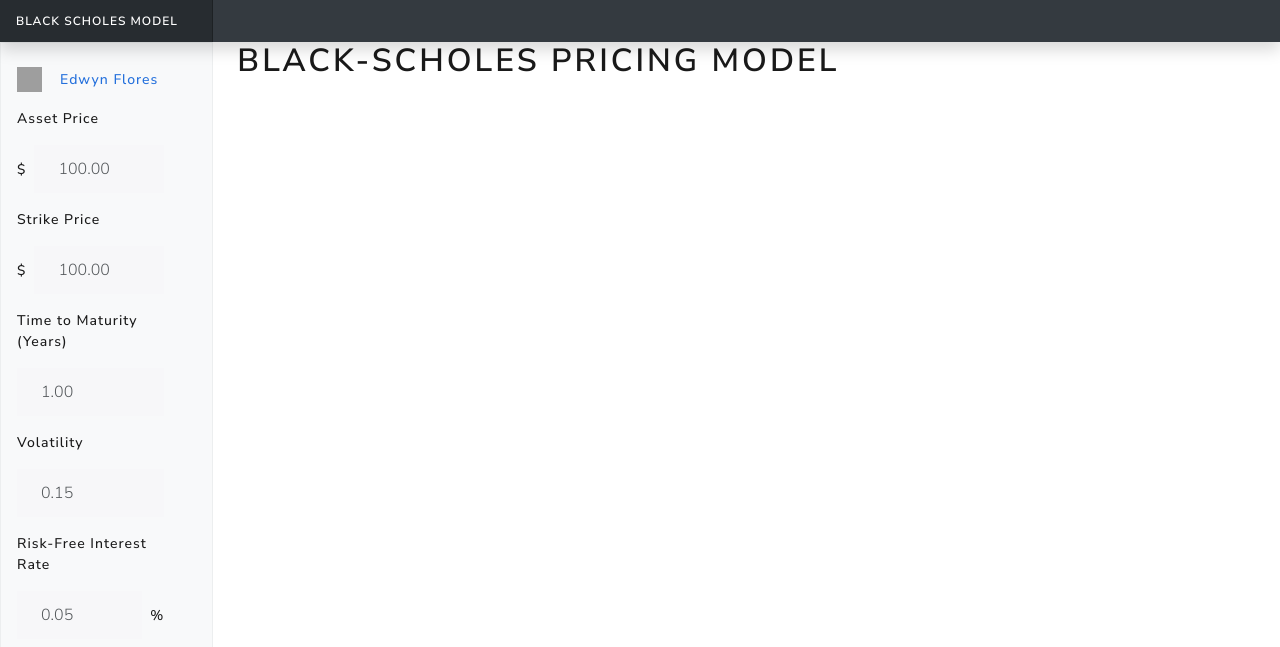
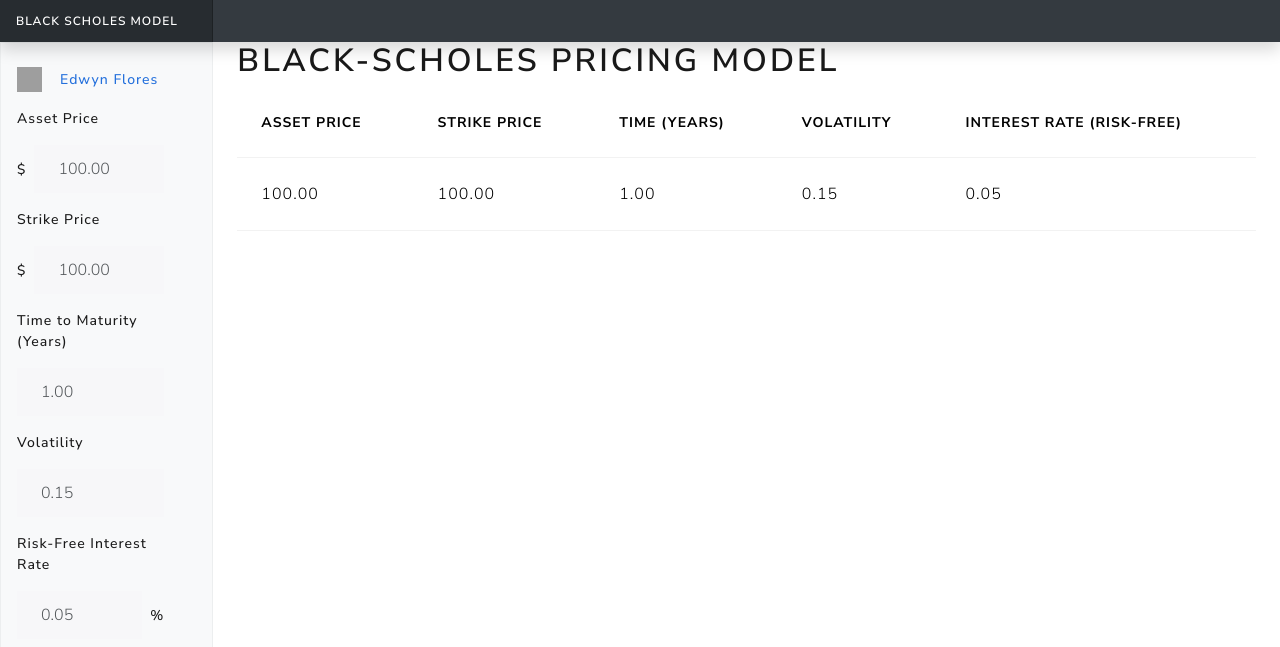
Before and after one commit to f-edwyn/blackscholeswebsite, a Django app: page / in a window 1280 px wide. Shown: the top 647 px of the page. Run offline with Django 4.2, Linux system fonts and the light colour scheme; some libraries are stand-ins or nearby versions; grey boxes are pictures that could not be loaded.

Commit message:
Showing table in main view

```diff
--- a/blackscholeswebsite/static/css/dashboard.css
+++ b/blackscholeswebsite/static/css/dashboard.css
@@ -13,9 +13,6 @@
       position: -webkit-sticky;
       position: sticky;
       top: 48px;
-    }
-    .navbar-search {
-      display: block;
     }
   }
 
--- a/blackscholeswebsite/static/js/main.js
+++ b/blackscholeswebsite/static/js/main.js
@@ -0,0 +1,5 @@
+function updateModelValue(elementID, updatedValue) {
+    const modelElement = "model".concat(elementID.charAt(0).toUpperCase() + elementID.slice(1))
+    var existingValue = document.getElementById(modelElement)
+    existingValue.innerHTML = updatedValue
+}
--- a/blackscholeswebsite/static/js/sidebar.js
+++ b/blackscholeswebsite/static/js/sidebar.js
@@ -1,20 +1,26 @@
-document.getElementById("assetPrice").addEventListener("change", validateDollarValue)
-document.getElementById("strikePrice").addEventListener("change", validateDollarValue)
+document.getElementById("assetPrice").addEventListener("change", validateValue)
+document.getElementById("strikePrice").addEventListener("change", validateValue)
+document.getElementById("time").addEventListener("change", validateValue)
+document.getElementById("volatility").addEventListener("change", validateValue)
+document.getElementById("rfiRate").addEventListener("change", validateValue)
 
-function validateDollarValue() {
-    var dollarValue = this.value
-    defaultValue = 0.00
+function validateValue() {
+    var inputValue = this.value
+    var defaultValue = 0.00
 
-    if (dollarValue.length > 0 && Number(dollarValue)) {
+    if (inputValue.length > 0 && Number(inputValue)) {
         // If negative number, default to 0, change to re-prompt user.
-        if (dollarValue < defaultValue) {
+        if (inputValue < defaultValue) {
             this.value = defaultValue
+            updateModelValue(this.id, this.value)
             return
         }
         const numOfDecimals = 2
-        this.value = parseFloat(dollarValue).toFixed(numOfDecimals)
+        this.value = parseFloat(inputValue).toFixed(numOfDecimals)
+        updateModelValue(this.id, this.value)
         return
     }
     // If has letters, default to 0, change to re-prompt user.
     this.value = defaultValue
+    updateModelValue(this.id, this.value)
 }
--- a/templates/model/index.html
+++ b/templates/model/index.html
@@ -2,4 +2,24 @@
 
 {% block content %}
 <h1>Black-Scholes Pricing Model</h1>
+<table class="table">
+    <thead class="thead-dark">
+      <tr>
+        <th scope="col">Asset Price</th>
+        <th scope="col">Strike Price</th>
+        <th scope="col">Time (Years)</th>
+        <th scope="col">Volatility</th>
+        <th scope="col">Interest Rate (Risk-Free)</th>
+      </tr>
+    </thead>
+    <tbody>
+      <tr>
+        <td id="modelAssetPrice">100.00</td>
+        <td id="modelStrikePrice">100.00</td>
+        <td id="modelTime">1.00</td>
+        <td id="modelVolatility">0.15</td>
+        <td id="modelRfiRate">0.05</td>
+    </tr>
+    </tbody>
+  </table>
 {% endblock content %}
--- a/templates/partials/_sidebar.html
+++ b/templates/partials/_sidebar.html
@@ -24,7 +24,7 @@
         </a>
         <div class="nav-link d-flex align-items-center gap-2">
           <div class="input-group-prepend">$</div>
-          <input type="number" id="assetPrice" class="form-control" value="100.00" step="0.01" min="0" size="10000">
+          <input type="text" id="assetPrice" class="form-control" value="100.00">
         </div>
       </li>
       <li class="nav-item">
@@ -33,7 +33,7 @@
         </a>
         <div class="nav-link d-flex align-items-center gap-2">
           <div class="input-group-prepend">$</div>
-          <input type="number" id=strikePrice class="form-control" value="100.00" step="0.01" min="0">
+          <input type="text" id=strikePrice class="form-control" value="100.00">
         </div>
       </li>
       <li class="nav-item">
@@ -41,7 +41,7 @@
           Time to Maturity (Years)
         </a>
         <div class="nav-link d-flex align-items-center gap-2">
-          <input type="number" id=timeMaturity class="form-control" value="1.00" step="0.01" min="0">
+          <input type="text" id=time class="form-control" value="1.00">
         </div>
       </li>
       <li class="nav-item">
@@ -49,7 +49,7 @@
           Volatility
         </a>
         <div class="nav-link d-flex align-items-center gap-2">
-          <input type="number" id=volatility class="form-control" value="0.15" step="0.01" min="0">
+          <input type="text" id=volatility class="form-control" value="0.15">
         </div>
       </li>
       <li class="nav-item">
@@ -57,7 +57,7 @@
           Risk-Free Interest Rate
         </a>
         <div class="nav-link d-flex align-items-center gap-2">
-          <input type="text" id=rfiRate class="form-control" value="0.05" step="0.01" min="0">
+          <input type="text" id=rfiRate class="form-control" value="0.05">
           <div class="input-group-append">%</div>
         </div>
       </li>
```
